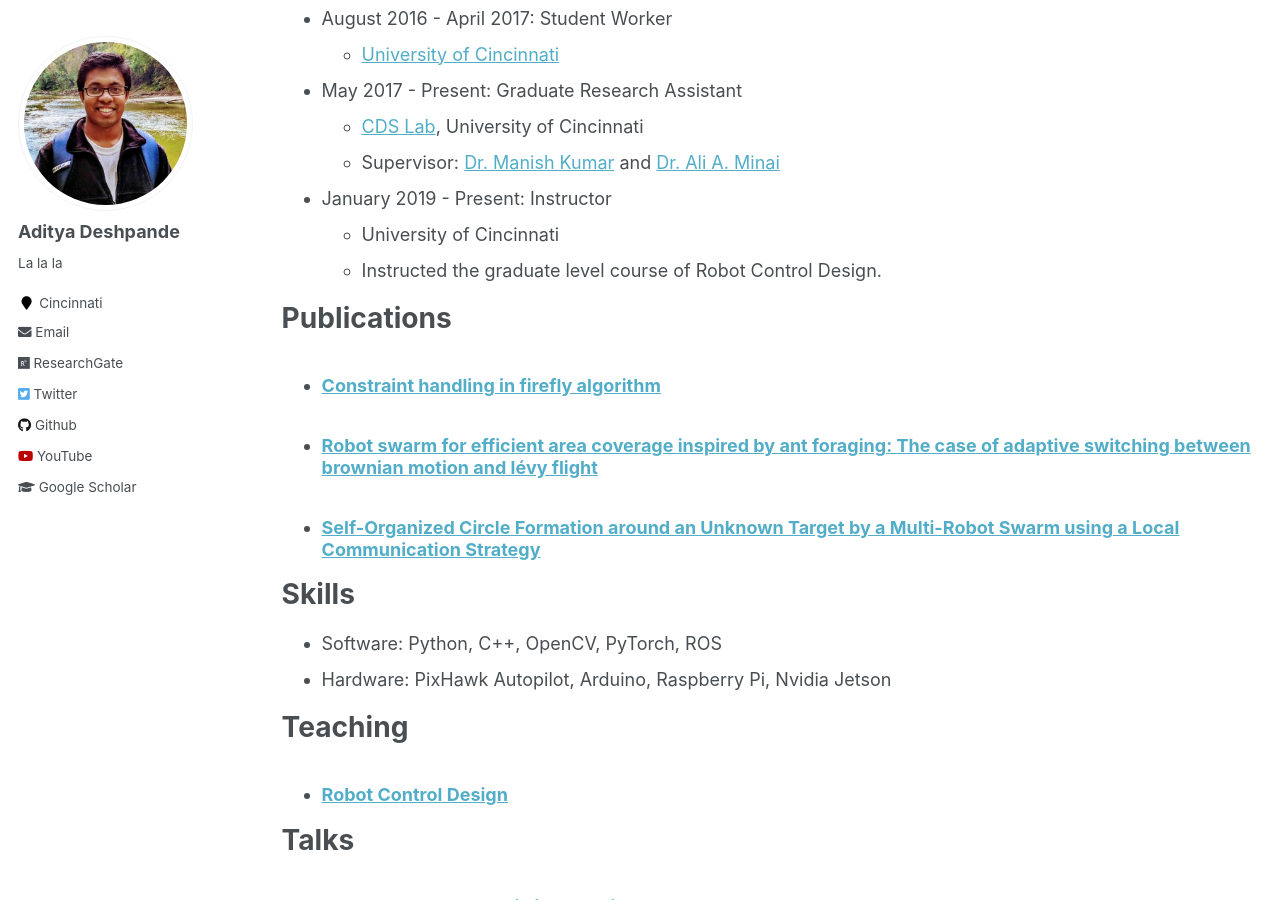
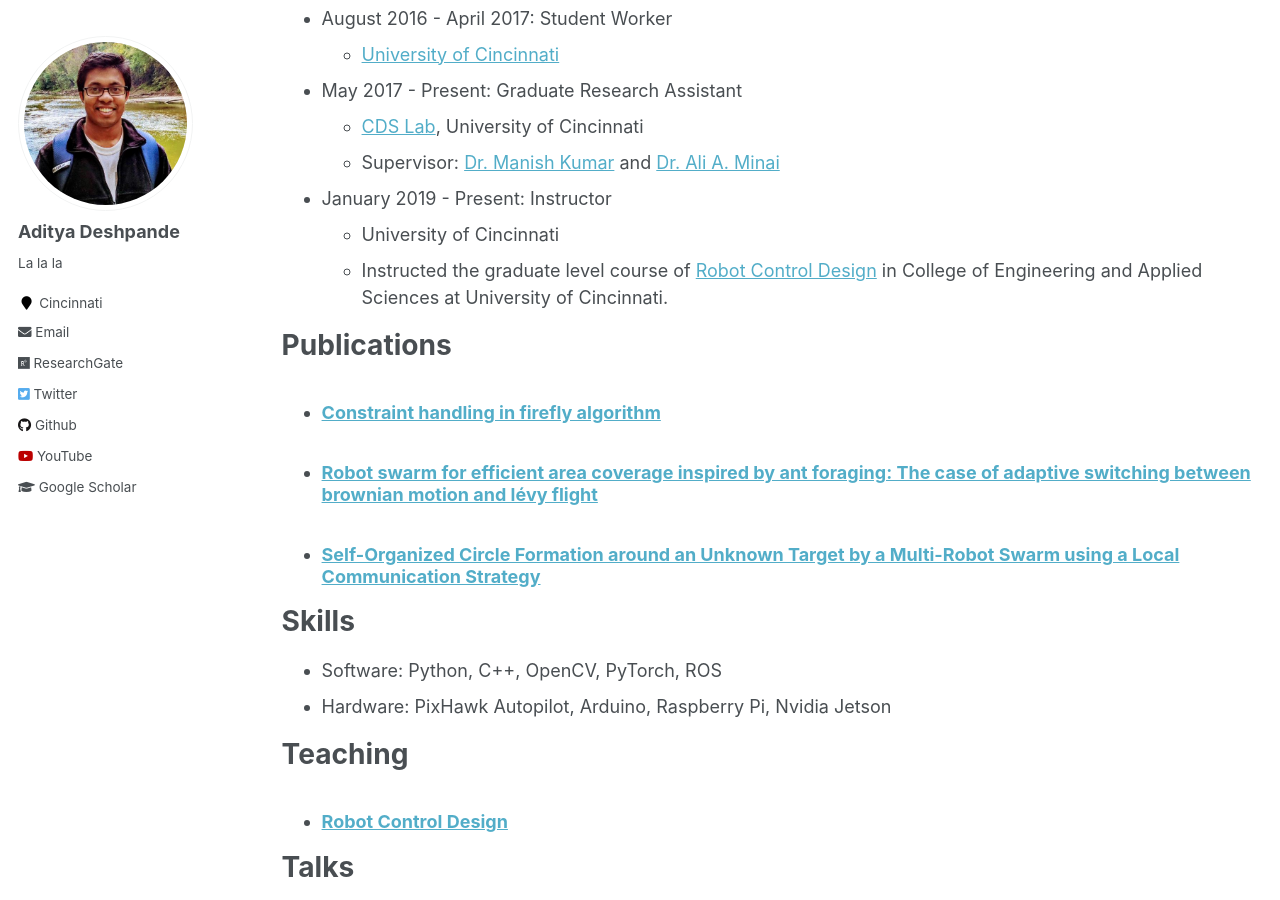
Before and after one commit to adipandas/adipandas.github.io, a Jekyll site: the page built from _pages/cv.md, in a window 1280 px wide and 900 px high, scrolled down 448 px. Built offline with Jekyll 4.4.1, drawn with Linux system fonts in a browser that asks for light colours.

Commit message:
Update cv.md

```diff
--- a/_pages/cv.md
+++ b/_pages/cv.md
@@ -30,7 +30,7 @@ Work experience
 
 * January 2019 - Present: Instructor
   * University of Cincinnati
-  * Instructed the graduate level course of Robot Control Design.
+  * Instructed the graduate level course of [Robot Control Design](https://adipandas.github.io/teaching/2019-spring-teaching-1) in College of Engineering and Applied Sciences at University of Cincinnati.
 
 Publications
 ======
```
